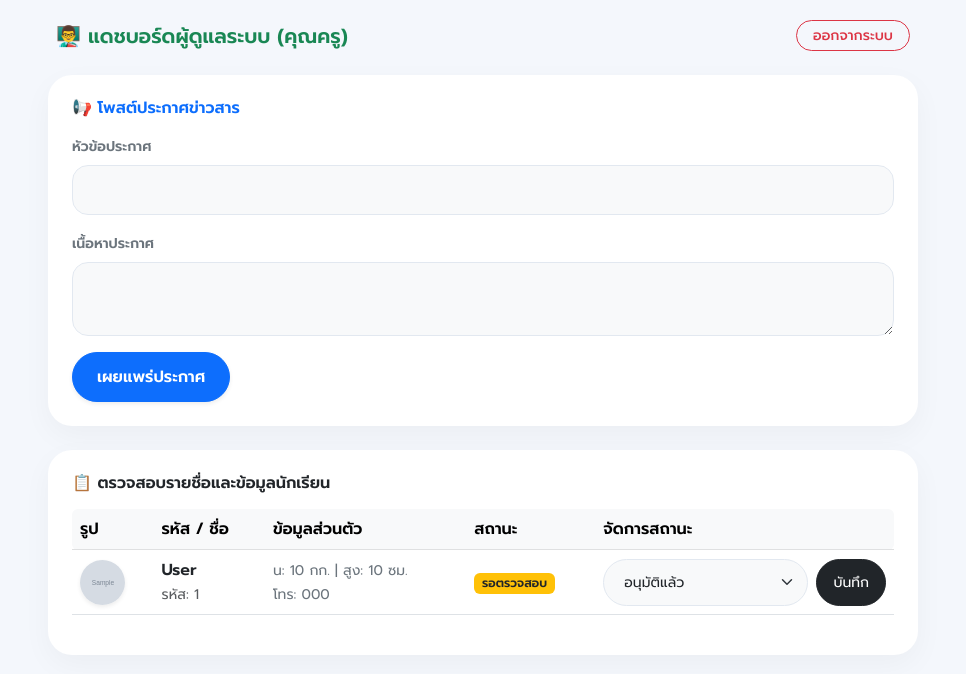
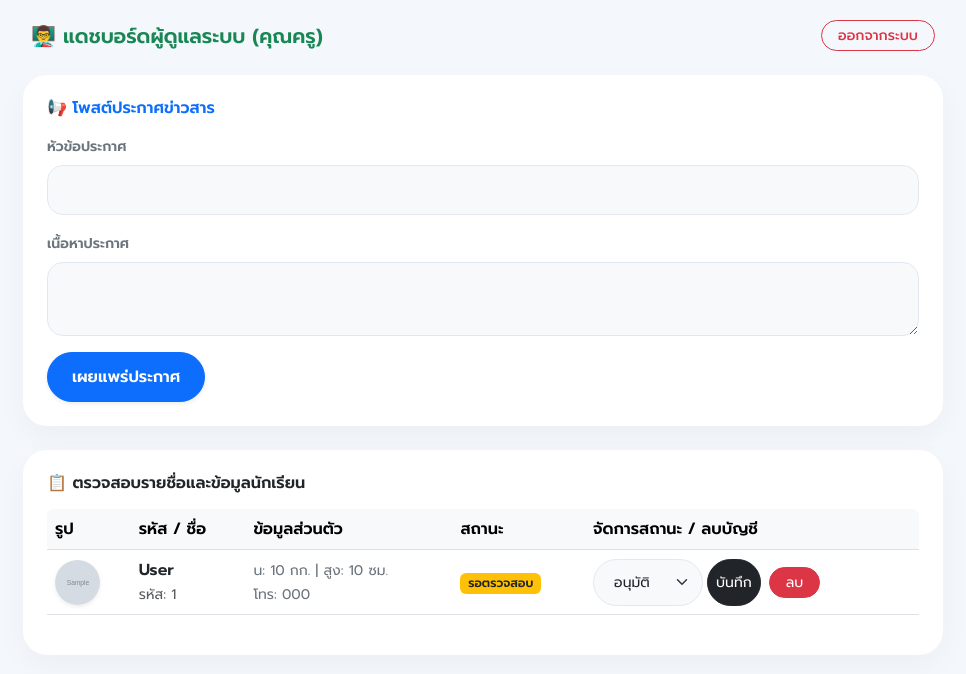
Before and after one commit to sittisak2009/student, a Flask app: template templates/teacher_dashboard.html in a window 1280 px wide. Shown: the top 674 px of the page, without its empty margins (157-1123 px from the left). Run offline with Flask 3, Linux system fonts and the light colour scheme; the template is opened without the code that fills it: most values are stand-ins (such as "Sample title", 1, 10 or a date in 2020); grey boxes marked "Sample" are stand-in pictures.

Commit message:
Update teacher_dashboard.html

```diff
--- a/templates/teacher_dashboard.html
+++ b/templates/teacher_dashboard.html
@@ -8,7 +8,7 @@
     <link href="https://fonts.googleapis.com/css2?family=Prompt:wght@300;400;500;600&display=swap" rel="stylesheet">
     <style>
         body { font-family: 'Prompt', sans-serif; background: #f4f7fc; }
-        .main-container { max-width: 900px; margin: auto; padding: 20px 15px; }
+        .main-container { max-width: 950px; margin: auto; padding: 20px 15px; }
         .card-custom { border: none; border-radius: 24px; box-shadow: 0 10px 30px rgba(0,0,0,0.04); background: #fff; }
         .form-control, .form-select, textarea { border-radius: 16px; padding: 12px 20px; background-color: #f8f9fa; border: 1px solid #e2e8f0; }
         .btn-long { border-radius: 50rem; padding: 12px 24px; font-weight: 600; }
@@ -55,7 +55,7 @@
                             <th>รหัส / ชื่อ</th>
                             <th>ข้อมูลส่วนตัว</th>
                             <th>สถานะ</th>
-                            <th class="rounded-end">จัดการสถานะ</th>
+                            <th class="rounded-end">จัดการสถานะ / ลบบัญชี</th>
                         </tr>
                     </thead>
                     <tbody>
@@ -80,16 +80,28 @@
                                 {% endif %}
                             </td>
                             <td>
-                                <form method="POST" class="d-flex gap-2">
-                                    <input type="hidden" name="user_id" value="{{ s['id'] }}">
-                                    <select name="status" class="form-select form-select-sm rounded-pill" style="min-width: 130px;">
-                                        <option value="อนุมัติแล้ว" {% if s['status'] == 'อนุมัติแล้ว' %}selected{% endif %}>อนุมัติแล้ว</option>
-                                        <option value="รอตรวจสอบข้อมูล" {% if s['status'] == 'รอตรวจสอบข้อมูล' %}selected{% endif %}>รอตรวจสอบ</option>
-                                        <option value="ต้องแก้ไขข้อมูล" {% if s['status'] == 'ต้องแก้ไขข้อมูล' %}selected{% endif %}>ส่งกลับให้แก้</option>
-                                    </select>
-                                    <button type="submit" name="update_status" class="btn btn-dark btn-sm rounded-pill px-3">บันทึก</button>
-                                </form>
+                                <div class="d-flex gap-2 align-items-center">
+                                    <!-- ฟอร์มเปลี่ยนสถานะ -->
+                                    <form method="POST" class="d-flex gap-1">
+                                        <input type="hidden" name="user_id" value="{{ s['id'] }}">
+                                        <select name="status" class="form-select form-select-sm rounded-pill" style="min-width: 110px;">
+                                            <option value="อนุมัติแล้ว" {% if s['status'] == 'อนุมัติแล้ว' %}selected{% endif %}>อนุมัติ</option>
+                                            <option value="รอตรวจสอบข้อมูล" {% if s['status'] == 'รอตรวจสอบข้อมูล' %}selected{% endif %}>รอตรวจ</option>
+                                            <option value="ต้องแก้ไขข้อมูล" {% if s['status'] == 'ต้องแก้ไขข้อมูล' %}selected{% endif %}>ให้แก้</option>
+                                        </select>
+                                        <button type="submit" name="update_status" class="btn btn-dark btn-sm rounded-pill px-2">บันทึก</button>
+                                    </form>
+
+                                    <!-- ปุ่มลบบัญชีนักเรียน -->
+                                    <form action="/teacher/delete_student/{{ s['id'] }}" method="POST" onsubmit="return confirm('ต้องการลบบัญชีของ {{ s['fullname'] }} ใช่หรือไม่?');">
+                                        <button type="submit" class="btn btn-danger btn-sm rounded-pill px-3">ลบ</button>
+                                    </form>
+                                </div>
                             </td>
+                        </tr>
+                        {% else %}
+                        <tr>
+                            <td colspan="5" class="text-center text-muted py-4">ยังไม่มีนักเรียนลงทะเบียนในระบบ</td>
                         </tr>
                         {% endfor %}
                     </tbody>
```
